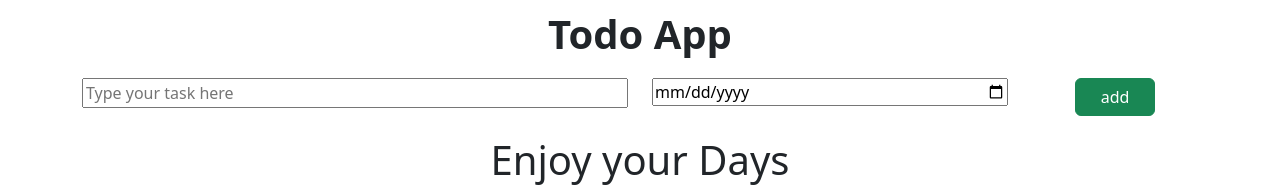
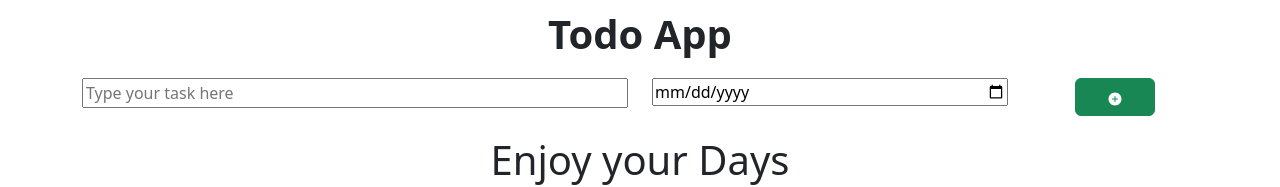
Before and after one commit to Benyameen-cs/React-Projects, a React (Vite) app: page / in a window 1280 px wide. Shown: the top 187 px of the page. Built offline with nearby package versions, Linux system fonts and the light colour scheme.

Commit message:
change the button text to icons

```diff
--- a/package.json
+++ b/package.json
@@ -12,7 +12,8 @@
   "dependencies": {
     "bootstrap": "^5.3.3",
     "react": "^19.0.0",
-    "react-dom": "^19.0.0"
+    "react-dom": "^19.0.0",
+    "react-icons": "^5.5.0"
   },
   "devDependencies": {
     "@eslint/js": "^9.19.0",
--- a/src/assets/components/DisplayTodoItems.jsx
+++ b/src/assets/components/DisplayTodoItems.jsx
@@ -1,4 +1,4 @@
-
+import { FaDeleteLeft } from "react-icons/fa6";
 import styles from "../styles/DisplayTodoItems.module.css"
 
 function DisplayTodoItems({taskIs , dateIs , deleteItem}){
@@ -12,7 +12,7 @@ function DisplayTodoItems({taskIs , dateIs , deleteItem}){
         {dateIs}
       </div>
       <div className="col-sm-2">
-        <button type="button" className="btn btn-danger" onClick={()=> deleteItem(taskIs)}>delete</button>
+        <button type="button" className="btn btn-danger" onClick={()=> deleteItem(taskIs)}><FaDeleteLeft /></button>
       </div>
     </div>
   </div>
--- a/src/assets/components/TodoInputs.jsx
+++ b/src/assets/components/TodoInputs.jsx
@@ -1,5 +1,6 @@
 
 import styles from "../styles/TodoInputs.module.css"
+import { IoAddCircle } from "react-icons/io5";
 
 function TodoInputs ({getInputTask , getInputDate , updateTasks , inputTask , inputDate}){
 
@@ -12,7 +13,7 @@ function TodoInputs ({getInputTask , getInputDate , updateTasks , inputTask , in
         <input type ="date" value={inputDate} onChange={getInputDate}></input>
       </div>
       <div class="col-sm-2">
-        <button type="button" className="btn btn-success" onClick={updateTasks}>add</button>
+        <button type="button" className="btn btn-success" onClick={updateTasks}><IoAddCircle /></button>
       </div>
     </div>
   </div>
```
Also changed, not shown: 1 other file (tests, documents, lock files or other folders).
